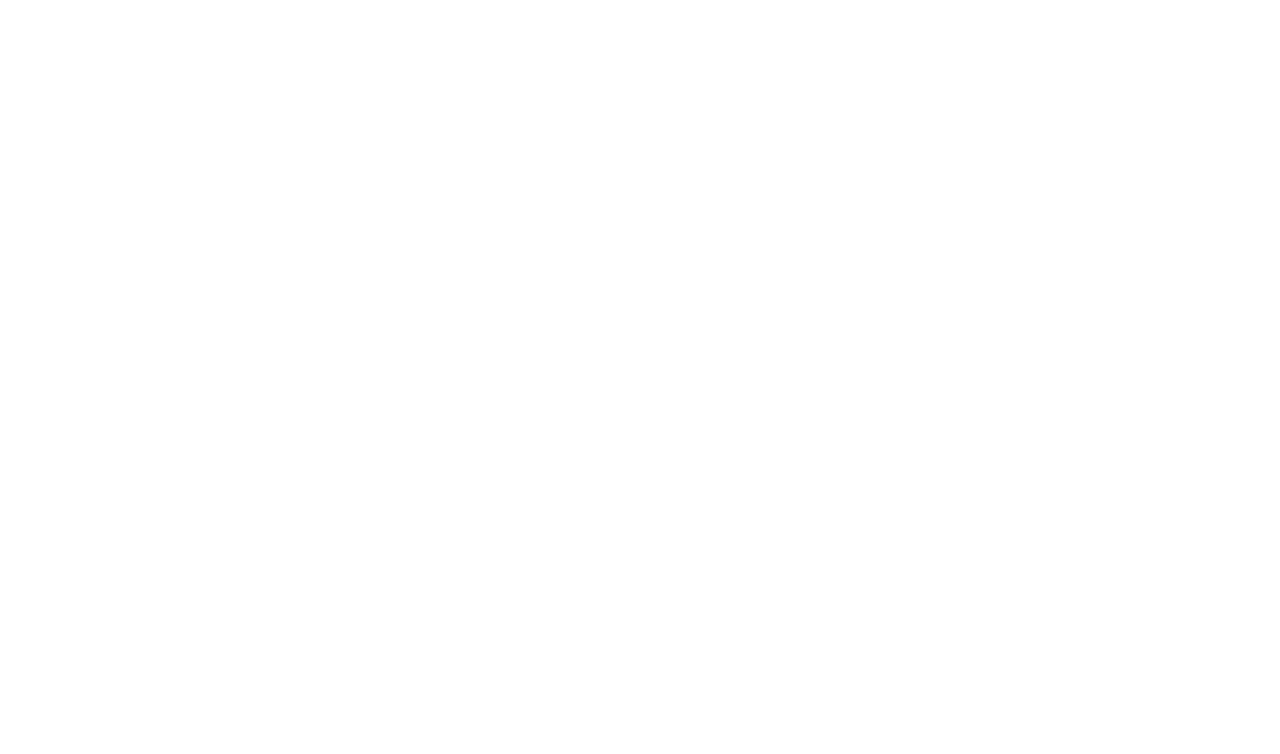
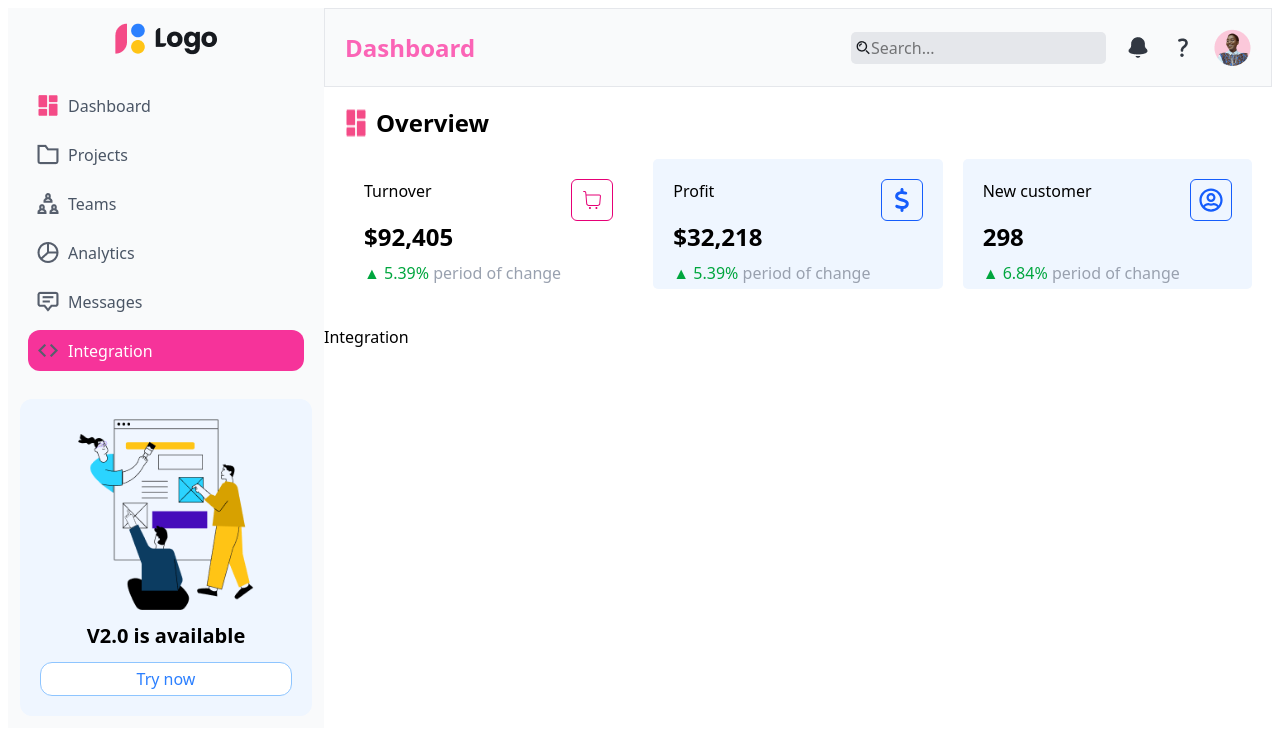
Before and after one commit to ThanhTungstudent/ReactTuan08, a React (Vite) app: page /integration in a window 1280 px wide. Before the commit this address had no page. Shown: the top 754 px of the page. Built offline with nearby package versions, Linux system fonts and the light colour scheme; data requests are answered from the project's data file.

Commit message:
8&9 isActive + Page

```diff
--- a/src/App.jsx
+++ b/src/App.jsx
@@ -2,6 +2,11 @@ import { BrowserRouter, Route, Routes } from "react-router-dom";
 import MainLayout from "./components/MainLayout/MainLayout";
 import Dashboard from "./pages/Dashboard/Dashboard";
 import { useEffect, useState } from "react";
+import Teams from "./pages/Teams/Teams";
+import Analytics from "./pages/Analytics/Analytics";
+import Messages from "./pages/Messages/Messages";
+import Integration from "./pages/Integration/Integration";
+import Projects from "./pages/Projects/Projects";
 
 function App() {
   const [overviews, setOverviews] = useState([]);
@@ -37,12 +42,16 @@ function App() {
     return <div>Error: {error}</div>;
   }
 
-
   return (
     <BrowserRouter>
       <Routes>
         <Route path="/" element={<MainLayout overviews={overviews} />}>
           <Route index element={<Dashboard />} />
+          <Route path="/projects" element={<Projects />} />
+          <Route path="/teams" element={<Teams />} />
+          <Route path="/analytics" element={<Analytics />} />
+          <Route path="/messages" element={<Messages />} />
+          <Route path="/integration" element={<Integration />} />
         </Route>
       </Routes>
     </BrowserRouter>
--- /dev/null
+++ b/src/pages/Analytics/Analytics.jsx
@@ -0,0 +1,9 @@
+import React from 'react'
+
+function Analytics() {
+  return (
+    <div>Analytics</div>
+  )
+}
+
+export default Analytics
--- /dev/null
+++ b/src/pages/Integration/Integration.jsx
@@ -0,0 +1,9 @@
+import React from 'react'
+
+function Integration() {
+  return (
+    <div>Integration</div>
+  )
+}
+
+export default Integration
--- /dev/null
+++ b/src/pages/Messages/Messages.jsx
@@ -0,0 +1,9 @@
+import React from 'react'
+
+function Messages() {
+  return (
+    <div>Messages</div>
+  )
+}
+
+export default Messages
--- /dev/null
+++ b/src/pages/Projects/Projects.jsx
@@ -0,0 +1,9 @@
+import React from 'react'
+
+function Projects() {
+  return (
+    <div>Projects</div>
+  )
+}
+
+export default Projects
--- /dev/null
+++ b/src/pages/Teams/Teams.jsx
@@ -0,0 +1,9 @@
+import React from 'react'
+
+function Teams() {
+  return (
+    <div>Teams</div>
+  )
+}
+
+export default Teams
```
Also changed, not shown: MinhChung/8.9. isActive + Page.png (added).
